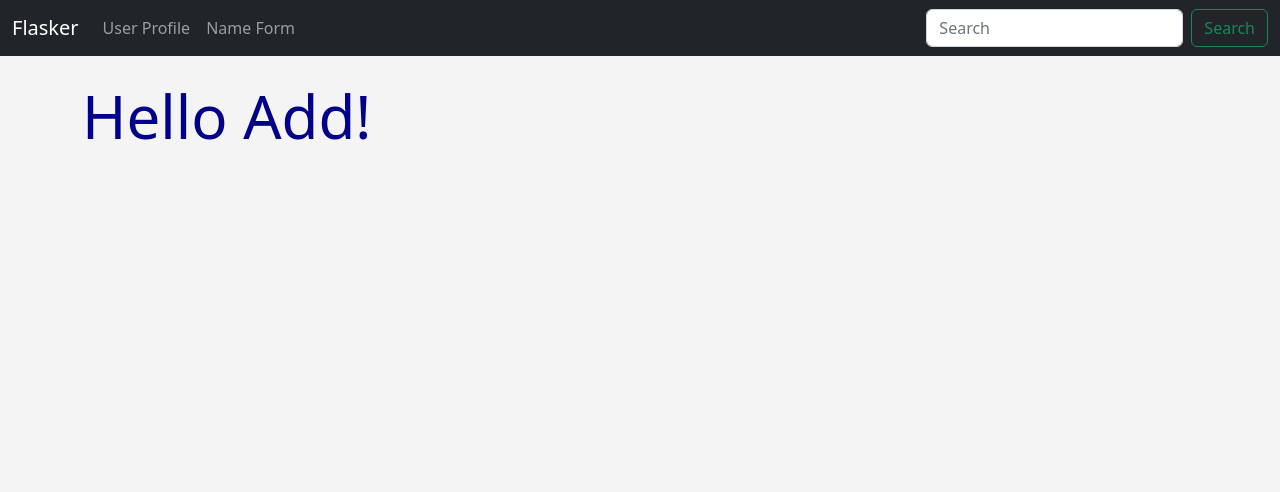
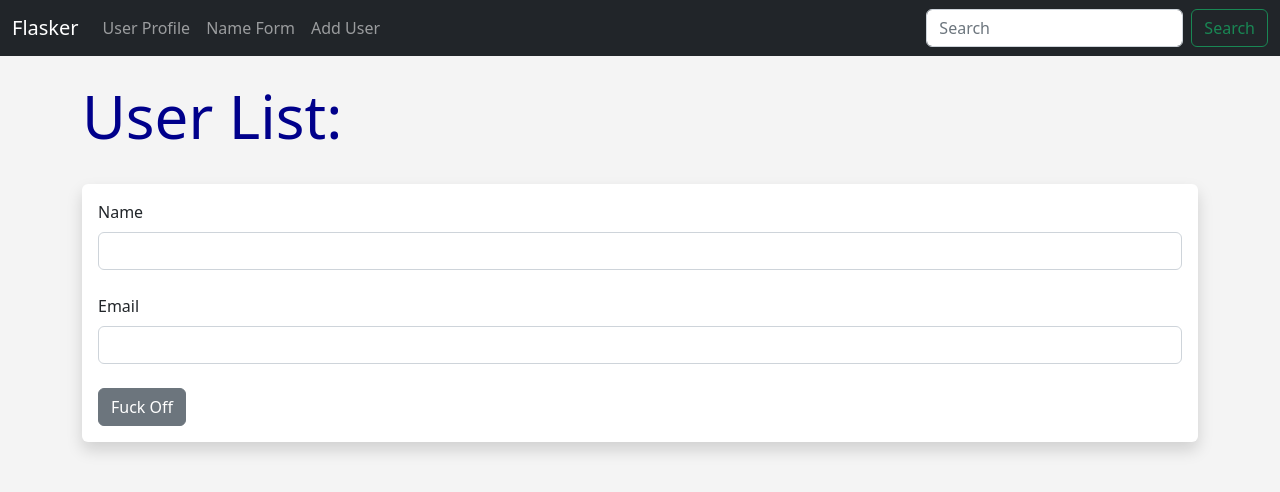
Before and after one commit to johnellis30/flasker, a Flask app: page /user/add in a window 1280 px wide. Shown: the top 492 px of the page. Run offline with Flask 2, Linux system fonts and the light colour scheme.

Commit message:
Added User DB and Form

```diff
--- a/hello.py
+++ b/hello.py
@@ -1,14 +1,40 @@
 
+from email.policy import default
 from flask import Flask, render_template, flash
 from flask_wtf import FlaskForm
 from wtforms import StringField, SubmitField
 from wtforms.validators import DataRequired
 from flask_sqlalchemy import SQLAlchemy
-
+from datetime import datetime
 
 # Create a Flask Instance
 app = Flask(__name__)
+# Add Database
+app.config['SQLALCHEMY_DATABASE_URI'] = 'sqlite:///users.db'
+# Secret Key
 app.config['SECRET_KEY'] = "my super secret key"
+# Initialize Database
+db = SQLAlchemy(app)
+
+
+# Create Model
+class Users(db.Model):
+    id = db.Column(db.Integer, primary_key=True)
+    name = db.Column(db.String(200), nullable=False)
+    email = db.Column(db.String(120), nullable=False, unique=True)
+    date_added = db.Column(db.DateTime, default=datetime.utcnow)
+
+    # Create A String
+    def __repr__(self):
+        return '<Name %r>' % self.name
+
+
+# Create User Form Class
+class UserForm(FlaskForm):
+    name = StringField("Name", validators=[DataRequired()])
+    email = StringField("Email", validators=[DataRequired()])
+    submit = SubmitField("Fuck Off")
+
 
 # Create a Form Class
 class NamerForm(FlaskForm):
@@ -50,6 +76,40 @@ def name():
 
 
 
+# Name form page
+@app.route('/user/add', methods=['GET', 'POST'])
+def add_user():
+    name = None
+    form = UserForm()
+    if form.validate_on_submit():
+        user = Users.query.filter_by(email=form.email.data).first()
+        if user is None:
+            user = Users(name=form.name.data, email=form.email.data)
+            db.session.add(user)
+            db.session.commit()
+        name = form.name.data
+        form.name.data = ''
+        form.name.data = ''
+        flash("User Successfully Added")
+    our_users = Users.query .order_by(Users.date_added)
+    return render_template("add_user.html",
+        form=form,
+        name=name,
+        our_users=our_users)
+
+# def add_user():
+#     name = None
+#     form = UserForm()
+    if form.validate_on_submit():
+        name = form.name.data
+        form.name.data = ''
+        flash("Form Submitted Successfully")
+#     return render_template("name.html",
+#         name=name,
+#         form=form)
+
+
+
 # Invalid URL Error
 @app.errorhandler(404)
 def page_not_found(e):
--- /dev/null
+++ b/templates/add_user.html
@@ -0,0 +1,57 @@
+{% extends 'base.html' %}
+
+{% block content %}
+
+{% for message in get_flashed_messages() %}
+    <div class="alert alert-success alert-dismissible fade show" role="alert">
+        {{ message }}
+        <button type="button" class="btn-close" data-bs-dismiss="alert" aria-label="Close"></button>
+    </div>
+
+{% endfor %}
+
+{% if name %}
+    <h1>{{ name }} added as a user!!</h1>
+    <br/><br/><br/><br/>
+
+    <table class="table table-hover table-bordered table-striped">
+        {% for our_user in our_users %}
+        <tr>
+            <td>
+                {{ our_user.id }}. {{ our_user.name }} - {{ our_user.email }}<br/>
+            </td>
+        </tr>
+        {% endfor %}
+    </table>
+
+
+
+{% else %}
+    <h1>User List:</h1>
+    <br/>
+    <div class="shadow p-3 mb-5 bg-body rounded">
+        <form method="POST">
+            {{ form.hidden_tag() }}
+            {{ form.name.label(class="form-label") }}
+            {{ form.name(class="form-control") }}
+            <br/>
+            {{ form.email.label(class="form-label") }}
+            {{ form.email(class="form-control") }}
+            <br/>
+            {{ form.submit(class="btn btn-secondary") }}
+
+        </form>
+    </div>
+    <br/><br/><br/><br/>
+    <table class="table table-hover table-bordered table-striped">
+        {% for our_user in our_users %}
+        <tr>
+            <td>
+                {{ our_user.id }}. {{ our_user.name }} - {{ our_user.email }}<br/>
+            </td>
+        </tr>
+        {% endfor %}
+    </table>
+{% endif %}
+
+{% endblock %}
--- a/templates/navbar.html
+++ b/templates/navbar.html
@@ -13,6 +13,10 @@
           <li class="nav-item">
             <a class="nav-link" href="{{ url_for('name') }}">Name Form</a>
           </li>
+
+          <li class="nav-item">
+            <a class="nav-link" href="{{ url_for('add_user') }}">Add User</a>
+          </li>
         </ul>
         <form class="d-flex" role="search">
           <input class="form-control me-2" type="search" placeholder="Search" aria-label="Search">
```
